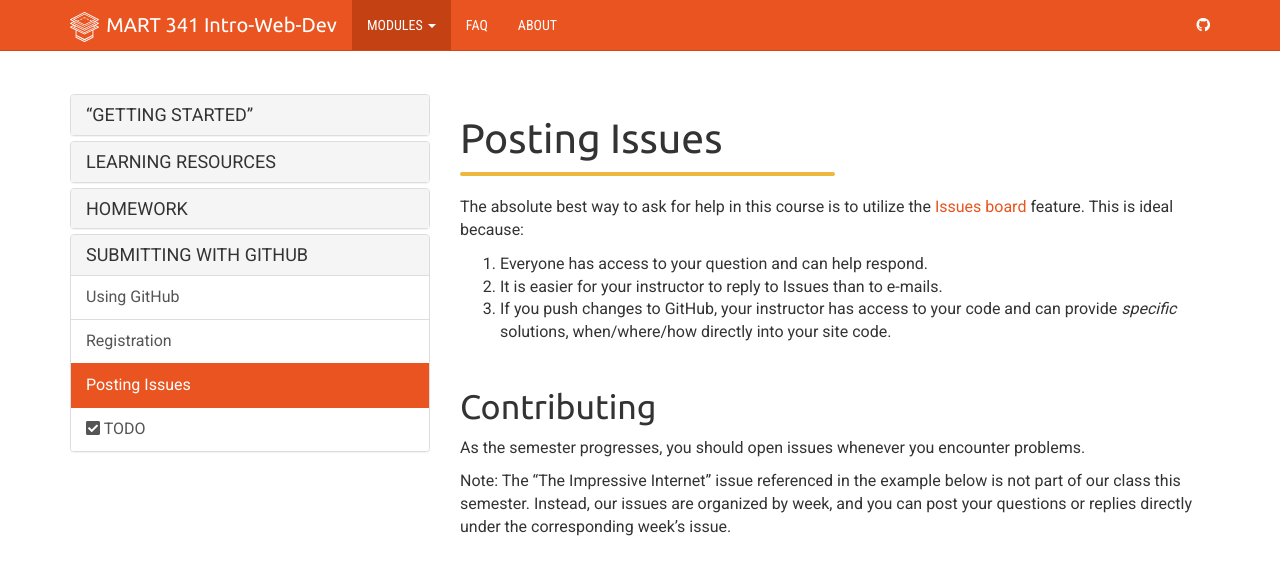
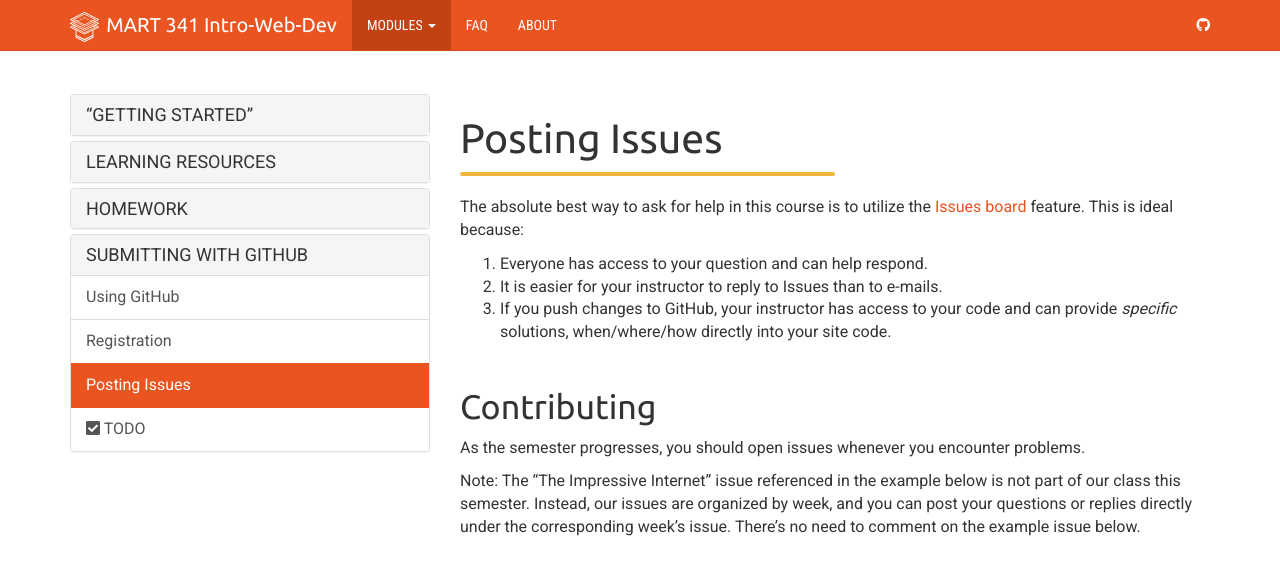
Before and after one commit to Montana-Media-Arts/webDesignFall2024, a Jekyll site: the page built from _docs/topic-00/03-submitting/page-03.md, in a window 1280 px wide and 1337 px high. Shown: the top 570 px of the window. Built offline with Jekyll 4.4.1, drawn with Linux system fonts in a browser that asks for light colours; nearby versions of some CDN libraries; grey boxes are pictures that could not be loaded.

Commit message:
Made minor edits for clarity

```diff
--- a/_docs/topic-00/03-submitting/page-03.md
+++ b/_docs/topic-00/03-submitting/page-03.md
@@ -19,7 +19,7 @@
 ## Contributing
 As the semester progresses, you should open issues whenever you encounter problems.
 
-Note: The "The Impressive Internet" issue referenced in the example below is not part of our class this semester. Instead, our issues are organized by week, and you can post your questions or replies directly under the corresponding week's issue.
+Note: The "The Impressive Internet" issue referenced in the example below is not part of our class this semester. Instead, our issues are organized by week, and you can post your questions or replies directly under the corresponding week's issue. There's no need to comment on the example issue below.
 
 <iframe src="https://umontanamediaarts.com/MART341/wp-admin/admin-ajax.php?action=h5p_embed&id=14" width="473" height="509" frameborder="0" allowfullscreen="allowfullscreen"></iframe><script src="https://umontanamediaarts.com/MART341/wp-content/plugins/h5p/h5p-php-library/js/h5p-resizer.js" charset="UTF-8"></script>
 <a href="https://umontanamediaarts.com/MART341/wp-admin/admin-ajax.php?action=h5p_embed&id=14" class="btn btn-default btn-xs" target="_blank">View Larger</a>
```
